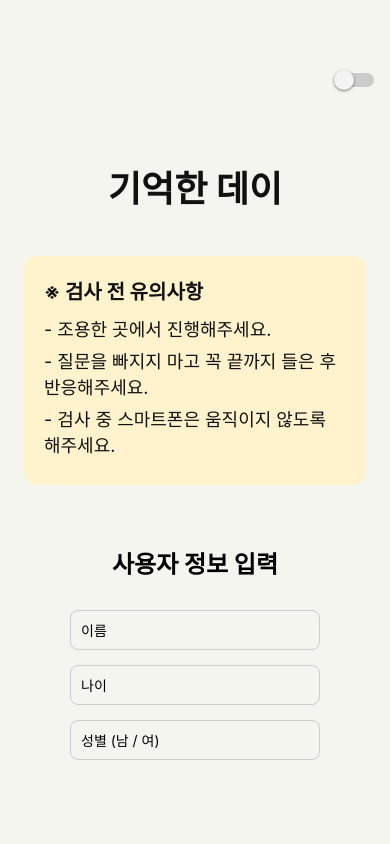
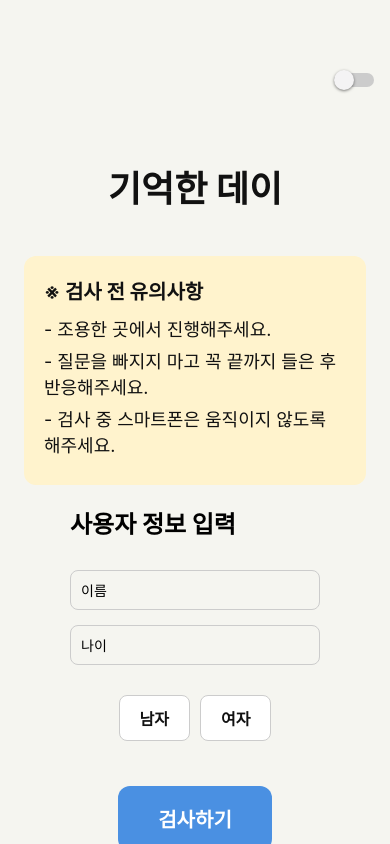
Before and after one commit to tkdudsh/test03, a React Native app: screen /Main in a window 390 px wide. Built offline with nearby package versions, Linux system fonts and the light colour scheme.

Commit message:
이름 나이 성별 입력 구성 완료

```diff
--- a/pages/AppMainPage.js
+++ b/pages/AppMainPage.js
@@ -1,5 +1,5 @@
 import React from "react";
-import { TouchableOpacity,StyleSheet ,Text,View,Switch,TextInput} from "react-native";
+import { TouchableOpacity,StyleSheet ,Text,View,Switch,TextInput,Alert} from "react-native";
 import { KeyboardAvoidingView, ScrollView } from "react-native";
 import{ useState } from "react";
 
@@ -8,11 +8,49 @@ export default function AppMainPage({navigation}) {
     const [name, setName] = useState('');
   const [age, setAge] = useState('');
   const [gender, setGender] = useState('');
+  const [errGender, setErrGender] = useState(false);
+  const [errAge, setErrAge] = useState(false);
+  const [errName, setErrName] = useState(false);
 
 
     const [DarkMode,setDarkMode]=useState(false);
     const handleSubmit = () => {
-  console.log(`이름: ${name}, 나이: ${age}, 성별: ${gender}`);
+      let hasError=false;
+
+      if(!name.trim()){
+        setErrName(true);
+        hasError = true;
+        Alert.alert("이름을 입력해주세요.");
+      }
+      else{
+        setErrName(false);
+
+      }
+
+      if(!age.trim()){
+        setErrAge(true);
+        hasError = true;
+        Alert.alert("나이를 입력해주세요.");
+      }
+      else{
+        setErrAge(false);
+
+      }
+
+      if(!gender.trim()){
+        setErrGender(true);
+        hasError = true;
+        Alert.alert("성별을 입력해주세요.");
+      }
+      else{
+        setErrGender(false);
+
+      }
+
+      if (!hasError) {
+        navigation.navigate('Tutorial');
+    }
+
 };
 
 
@@ -38,36 +76,74 @@ export default function AppMainPage({navigation}) {
                 <Text style={[styles.warningText, { color: textColor }]}>- 검사 중 스마트폰은 움직이지 않도록 해주세요.</Text>
               </View>
 
-              <View style={styles.container}>
+              <View>
       <Text style={styles.title}>사용자 정보 입력</Text>
 
       <TextInput
-        style={styles.input}
+
+      style={[
+    styles.input,
+    { borderColor: errName ? '#FF0000' : '#ccc' }
+  ]}
         placeholder="이름"
         value={name}
-        onChangeText={setName}
+        onChangeText={(text) => {
+    setName(text);
+    if (text.trim()) setErrName(false);
+  }}
       />
 
       <TextInput
-        style={styles.input}
+
+        style={[
+          styles.input,
+          {borderColor:errAge? '#FF0000' : '#ccc'}]}
         placeholder="나이"
         keyboardType="numeric"
         value={age}
-        onChangeText={setAge}
+        onChangeText={(text) => {
+    setAge(text);
+    if (text.trim()) setErrAge(false);
+  }}
       />
 
-      <TextInput
-        style={styles.input}
-        placeholder="성별 (남 / 여)"
-        value={gender}
-        onChangeText={setGender}
-      />
+      <View style={styles.genderContainer}>
+  <TouchableOpacity
+    style={[
+      styles.genderButton,
+      gender === '남' && styles.genderSelected
+    ]}
+    onPress={() => setGender('남')}
+  >
+    <Text style={styles.genderText}>남자</Text>
+  </TouchableOpacity>
+
+  <TouchableOpacity
+    style={[
+      styles.genderButton,
+      gender === '여' && styles.genderSelected
+    ]}
+    onPress={() => setGender('여')}
+  >
+    <Text style={styles.genderText}>여자</Text>
+  </TouchableOpacity>
+</View>
+
+{errGender && (//true일 때만 출력.
+  <View style={{ alignItems: 'center', marginTop: 5 }}>
+    <Text style={{ color: '#FF0000', fontSize: 14 }}>
+      성별을 선택해주세요.
+    </Text>
+  </View>
+)}
 
     </View>
               <TouchableOpacity style={[styles.testButton, { backgroundColor: DarkMode ? "#5DADE2" : "#4A90E2" }]}
                onPress={function(){
-                navigation.navigate('Tutorial');
-               handleSubmit();}}>
+
+
+              handleSubmit();
+               }}>
                   <Text style={styles.testButtonText}>
                       검사하기
                   </Text>
@@ -131,7 +207,42 @@ const styles = StyleSheet.create({
         top: 70,
         right: 16,
     },
-    title: { fontSize: 24, fontWeight: 'bold', marginBottom: 30 },
-  input: { width: 250, height: 40, borderColor: '#ccc', borderWidth: 1, borderRadius: 8, marginBottom: 15, paddingHorizontal: 10 },
-  button: { backgroundColor: '#4A90E2', padding: 15, borderRadius: 10 },
+    title: {
+      fontSize: 24,
+      fontWeight: 'bold',
+      marginBottom: 30
+    },
+  input: {
+    width: 250,
+    height: 40, borderColor: '#ccc',
+    borderWidth: 1,
+    borderRadius: 8,
+    marginBottom: 15,
+    paddingHorizontal: 10
+  },
+  genderContainer: {
+  flexDirection: 'row',
+  justifyContent: 'center',
+  marginVertical: 15,
+},
+genderButton: {
+  borderWidth: 1,
+  borderColor: '#ccc',
+  borderRadius: 8,
+  paddingVertical: 10,
+  paddingHorizontal: 20,
+  marginHorizontal: 5,
+  backgroundColor: '#fff',
+},
+genderSelected: {
+  borderColor: '#4A90E2',
+  backgroundColor: '#E6F0FA',
+},
+genderText: {
+  fontSize: 16,
+  fontWeight: 'bold',
+  color: '#111',
+},
+
+
 });
```
Also changed, not shown: pages/testpages/CalculationPage .js (added), pages/testpages/FluencyPage .js (added), pages/testpages/ImageJudgementPage .js (added), pages/testpages/RepeatSentencePage .js (added), pages/testpages/StorytellingPage .js (added).
